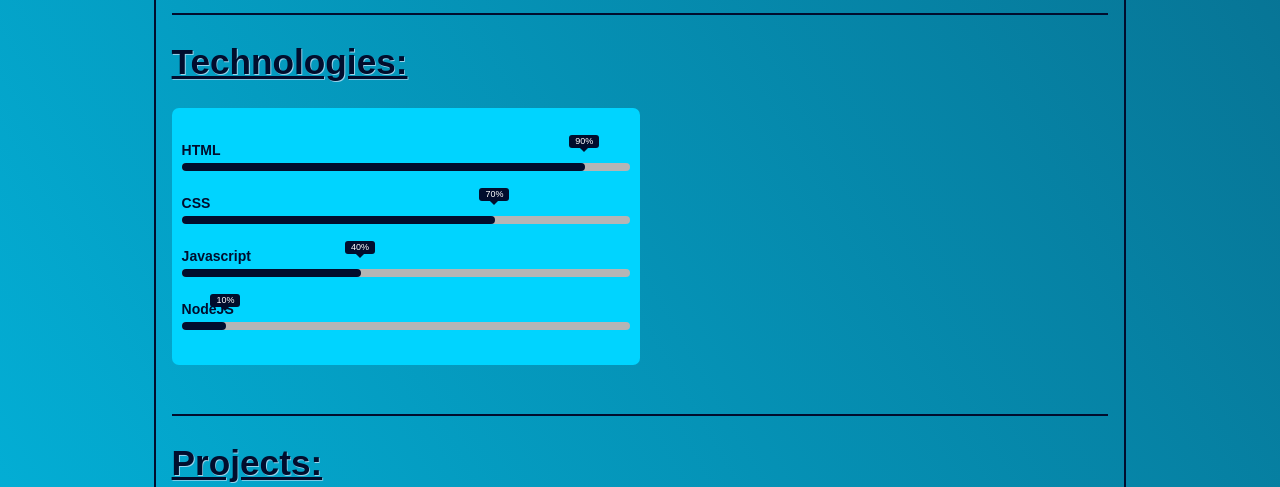
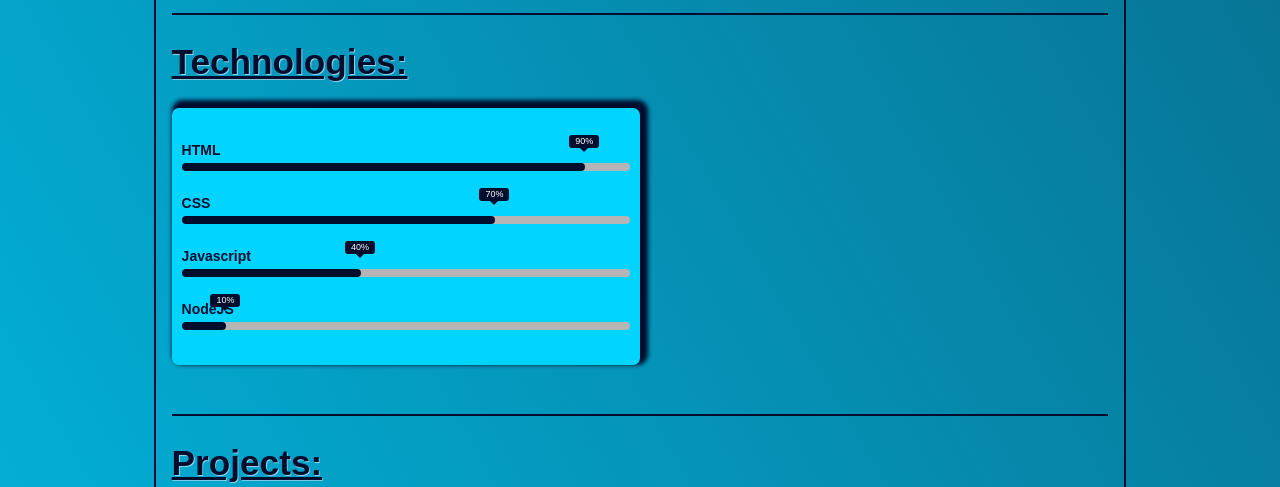
Before and after one commit to peterarcuri/TechSkills-Project1-Ex-2.2-CSS, a plain HTML site: page index.html in a window 1280 px wide. Shown: the part 1264-1751 px from the top of the page. Drawn offline with Linux system fonts and the light colour scheme; a web font is replaced by a local one.

Commit message:
Update style.css

```diff
--- a/style.css
+++ b/style.css
@@ -170,6 +170,7 @@ tr {
     margin: 10px 0px;
     padding: 10px 10px;
     border-radius: 7px;
+    box-shadow: 4px -4px 4px 4px #010d2d;
 }
 
 .skillsbarContainer .skill-box {
```
